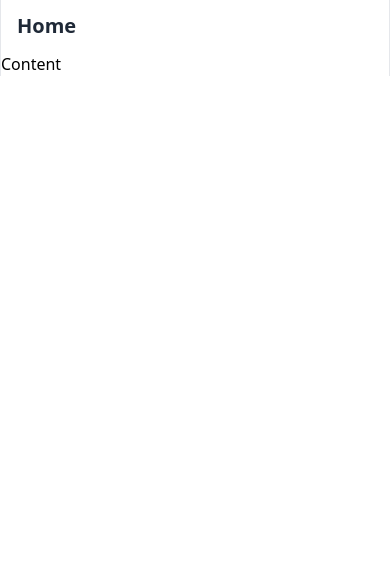
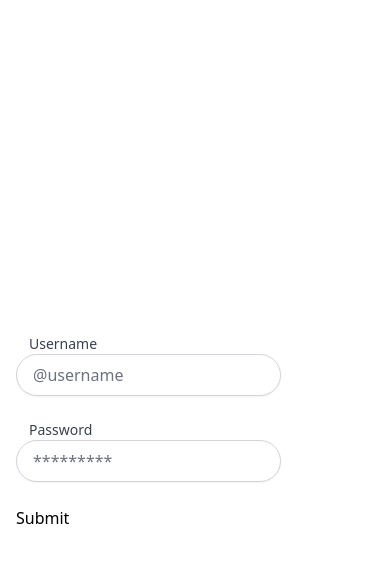
Before and after one commit to alicioalves/twitter-clone-nuxt, a Nuxt app: page / in a window 390 px wide. Shown: the top 562 px of the page. Built offline with nearby package versions, Linux system fonts and the light colour scheme.

Commit message:
feat: user auth on frontend

```diff
--- a/app.vue
+++ b/app.vue
@@ -1,7 +1,9 @@
 <template>
   <div :class="{ dark: darkMode }">
     <div class="min-h-full bg-white dark:bg-dim-900">
+      <!-- App -->
       <div
+        v-if="user"
         class="grid grid-cols-12 mx-auto sm:px-6 lg:max-w-7xl lg:px-8 lg:gap-5"
       >
         <!-- Left sidebar -->
@@ -23,10 +25,16 @@
           </div>
         </div>
       </div>
+
+      <!-- AuthPage -->
+      <AuthPage v-else />
     </div>
   </div>
 </template>
 
 <script setup>
 const darkMode = ref(false)
+const { useAuthUser } = useAuth()
+
+const user = useAuthUser()
 </script>
--- /dev/null
+++ b/components/Auth/Form.vue
@@ -0,0 +1,38 @@
+<template>
+  <form class="pt-5 space-y-6" @submit.prevent="handleLogin">
+    <UIInput label="Username" placeholder="@username" v-model="data.username" />
+    <UIInput
+      label="Password"
+      placeholder="*********"
+      type="password"
+      v-model="data.password"
+    />
+    <div>
+      <button type="submit">Submit</button>
+    </div>
+  </form>
+</template>
+
+<script setup>
+const data = reactive({
+  username: '',
+  password: '',
+  loading: false
+})
+
+const handleLogin = async () => {
+  const { login } = useAuth()
+
+  data.loading = true
+  try {
+    await login({
+      username: data.username,
+      password: data.password
+    })
+  } catch (error) {
+    console.log(error)
+  } finally {
+    data.loading = false
+  }
+}
+</script>
--- /dev/null
+++ b/components/Auth/Page.vue
@@ -0,0 +1,20 @@
+<template>
+  <div class="flex h-screen">
+    <div class="relative flex-1 hidden w-0 lg:block">
+      <img
+        class="absolute inset-0 object-cover w-full h-full"
+        src="https://images.unsplash.com/photo-1505904267569-f02eaeb45a4c?ixlib=rb-1.2.1&ixid=eyJhcHBfaWQiOjEyMDd9&auto=format&fit=crop&w=1908&q=80
+"
+      />
+    </div>
+    <div
+      class="flex flex-col justify-center flex-1 px-4 py-12 sm:px-6 lg:flex-none lg:px-20 xl:px-24"
+    >
+      <div class="flex items-center w-full h-full max-w-sm mx-auto lg:w-96">
+        <AuthForm />
+      </div>
+    </div>
+  </div>
+</template>
+
+<script setup></script>
--- /dev/null
+++ b/components/UI/Input.vue
@@ -0,0 +1,39 @@
+<template>
+  <div>
+    <label
+      for=""
+      v-if="props.label"
+      class="block pl-3 ml-px text-sm font-medium text-gray-700"
+      >{{ props.label }}</label
+    >
+    <input
+      :value="props.modelValue"
+      @input="(event) => emits('update:modelValue', event.target.value)"
+      class="block px-4 w-full border-gray-300 rounded-full shadow-sm focus:ring-blue-500 focus:border-blue-500 sm:text-sm"
+      :placeholder="props.placeholder"
+      :type="props.type"
+    />
+  </div>
+</template>
+
+<script setup>
+const emits = defineEmits(['update:modelValue'])
+const props = defineProps({
+  modelValue: {
+    type: String,
+    required: true
+  },
+  label: {
+    type: String,
+    default: null
+  },
+  placeholder: {
+    type: String,
+    default: ''
+  },
+  type: {
+    type: String,
+    default: 'text'
+  }
+})
+</script>
--- /dev/null
+++ b/composables/useAuth.js
@@ -0,0 +1,40 @@
+export default () => {
+  const useAuthToken = () => useState('auth_token')
+  const useAuthUser = () => useState('auth_user')
+
+  const setToken = (newToken) => {
+    const authToken = useAuthToken()
+    authToken.value = newToken
+  }
+
+  const setUser = (newUser) => {
+    const authUser = useAuthUser()
+    authUser.value = newUser
+  }
+
+  const login = ({ username, password }) => {
+    return new Promise(async (resolve, reject) => {
+      try {
+        const data = await $fetch('/api/auth/login', {
+          method: 'POST',
+          body: {
+            username,
+            password
+          }
+        })
+
+        setToken(data.access_token)
+        setUser(data.user)
+
+        resolve(true)
+      } catch (error) {
+        reject(error)
+      }
+    })
+  }
+
+  return {
+    login,
+    useAuthUser
+  }
+}
```
Also changed, not shown: 1 other file (tests, documents, lock files or other folders).
